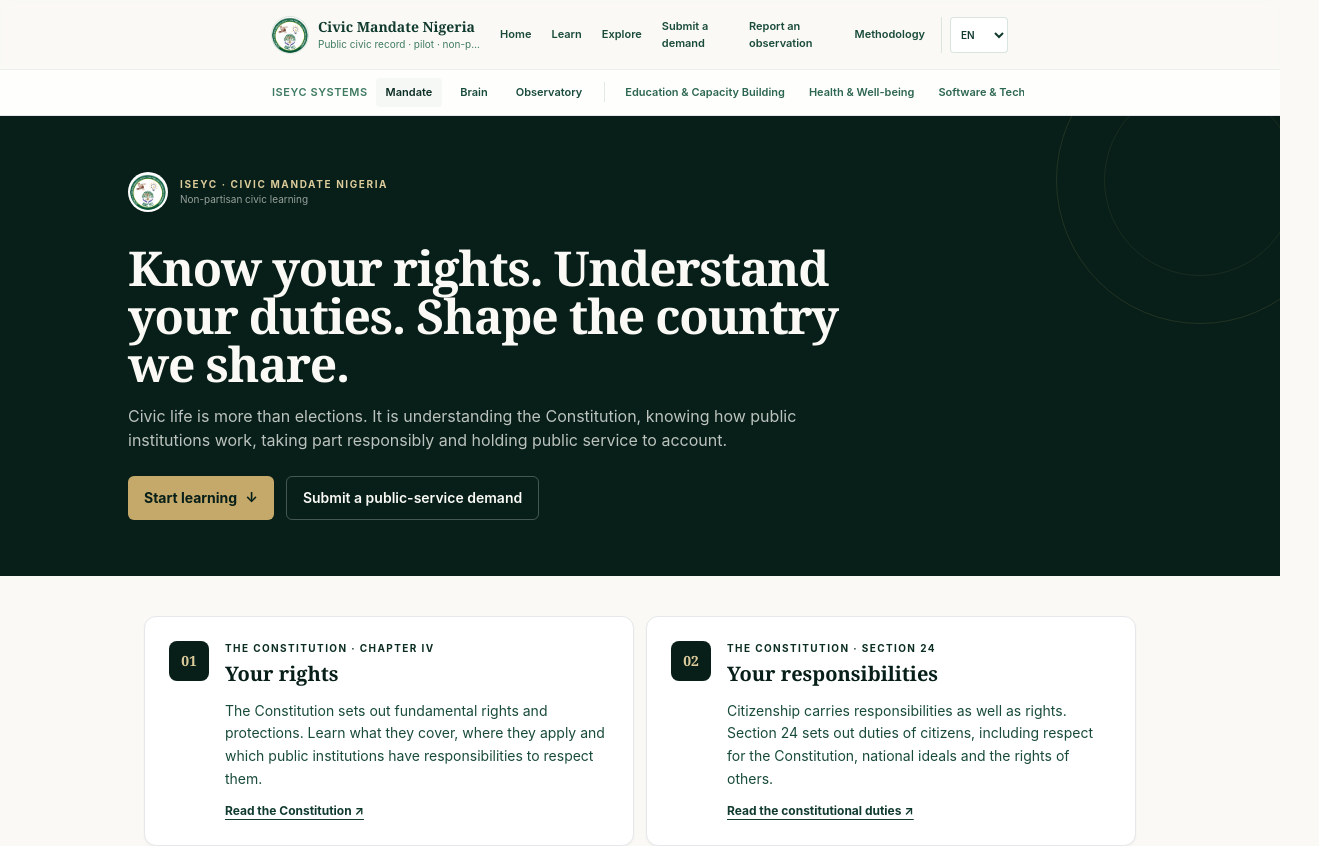
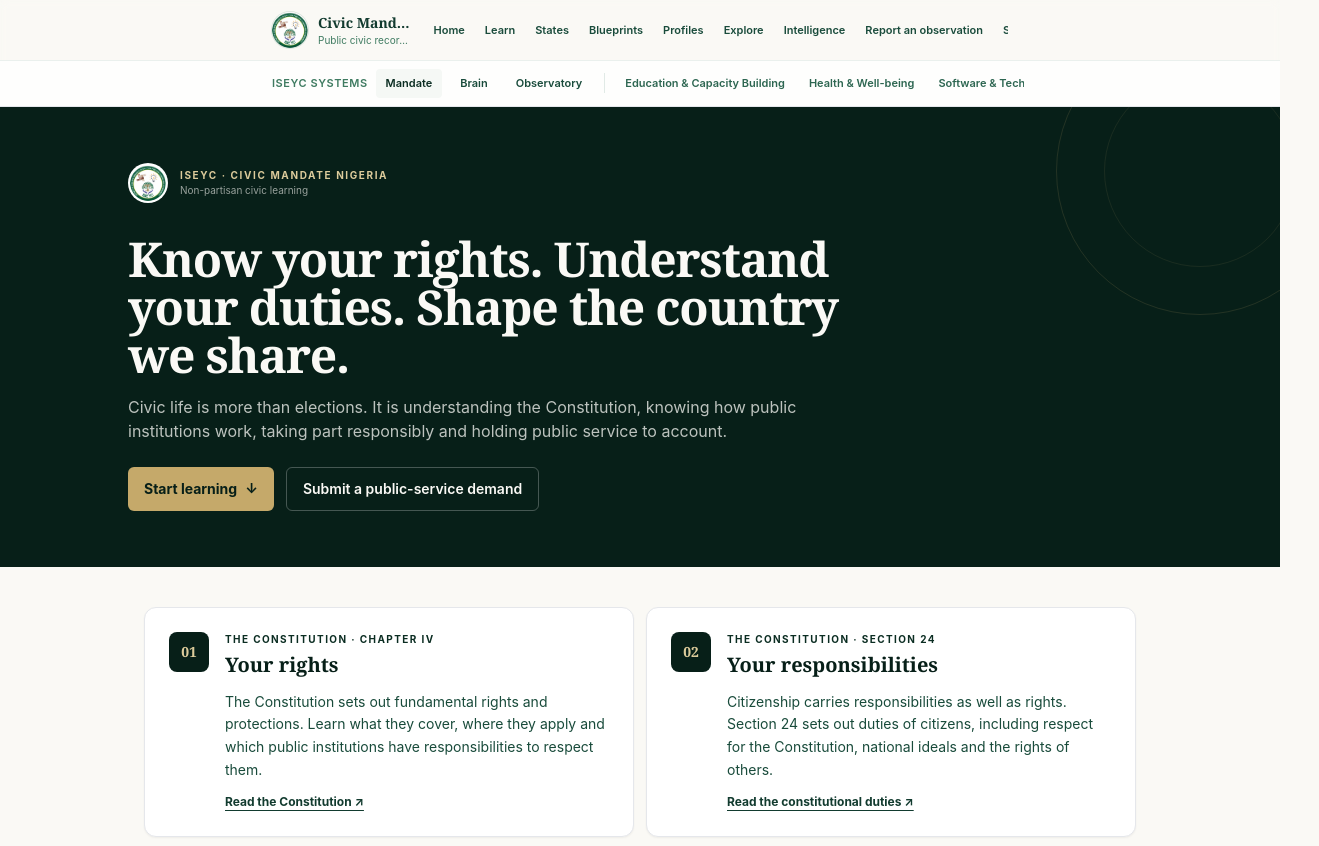
Before and after one commit to mrzulqarnainnadabo/2027-street-mandate, a Next.js app: page /learn in a window 1280 px wide. Shown: the top 846 px of the page, 1319 px wide, since content can reach past the window. Built offline with nearby package versions, Linux system fonts and the light colour scheme.

Commit message:
Restore complete citizen navigation while retaining civic-learning-first entry

```diff
--- a/components/Header.tsx
+++ b/components/Header.tsx
@@ -9,10 +9,16 @@ import { useLang } from "@/components/LanguageProvider";
 const NAV = [
   { href: "/", label: "Home" },
   { href: "/learn", label: "Learn" },
+  { href: "/states", label: "States" },
+  { href: "/blueprints", label: "Blueprints" },
+  { href: "/profiles", label: "Profiles" },
   { href: "/explore", label: "Explore" },
+  { href: "/intelligence", label: "Intelligence" },
+  { href: "/report", label: "Report an observation" },
   { href: "/#mandate-form", label: "Submit a demand" },
-  { href: "/report", label: "Report an observation" },
+  { href: "/brief", label: "Brief" },
   { href: "/methodology", label: "Methodology" },
+  { href: "/tracked", label: "Tracked" },
 ] as const;
 
 const DEPARTMENTS = [
@@ -51,7 +57,7 @@ export default function Header() {
           </div>
         </Link>
 
-        <nav className="hidden items-center gap-1 md:flex" aria-label="Primary">
+        <nav className="hidden max-w-[min(58vw,760px)] items-center gap-1 overflow-x-auto whitespace-nowrap md:flex" aria-label="Primary">
           {NAV.map((item) => (
             <Link key={item.href} href={item.href}
               className="rounded px-2 py-1.5 text-[11px] font-semibold text-forest-700 transition hover:bg-forest-50 hover:text-forest-900">
```
